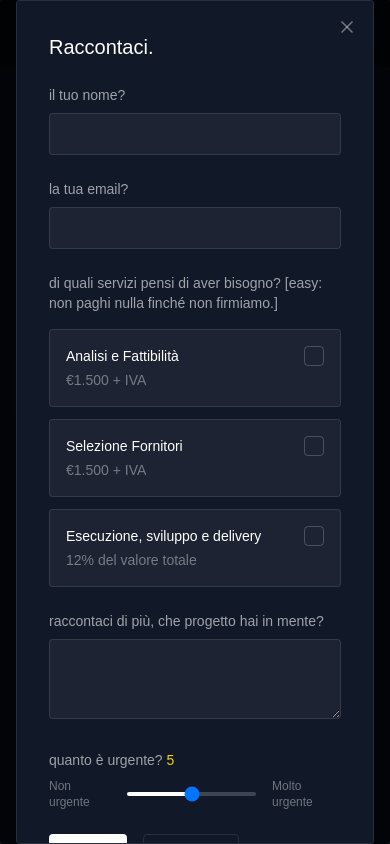
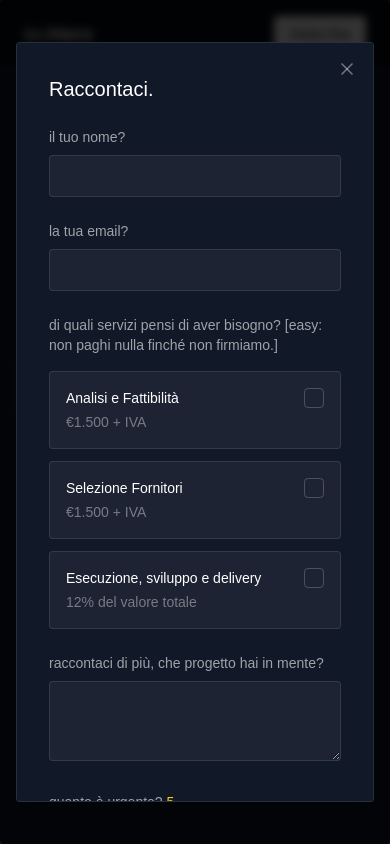
Before and after one commit to Poldin/techero, a Next.js app: page / in a window 390 px wide. Both pictures are taken after a click on the button "Inizia Ora". Shown: the top 844 px of the page. Built offline with nearby package versions, Linux system fonts and the light colour scheme.

Commit message:
fixed contactform height for mobile

```diff
--- a/src/app/landing/contactform.tsx
+++ b/src/app/landing/contactform.tsx
@@ -119,7 +119,7 @@ export const ContactForm: React.FC<ContactFormProps> = ({ isOpen, onClose }) =>
 
   return (
     <div className="fixed inset-0 bg-black/80 backdrop-blur-sm flex items-center justify-center z-50 p-4 rounded">
-      <div className="bg-gray-900 border border-white/[.1] w-full max-w-md p-8 relative rounded min-w-[60vw] max-h-screen overflow-y-auto">
+      <div className="bg-gray-900 border border-white/[.1] w-full max-w-md p-8 relative rounded min-w-[60vw] max-h-[90vh] overflow-y-auto">
         <button
           onClick={onClose}
           className="absolute top-4 right-4 text-white/40 hover:text-white transition-colors"
```
